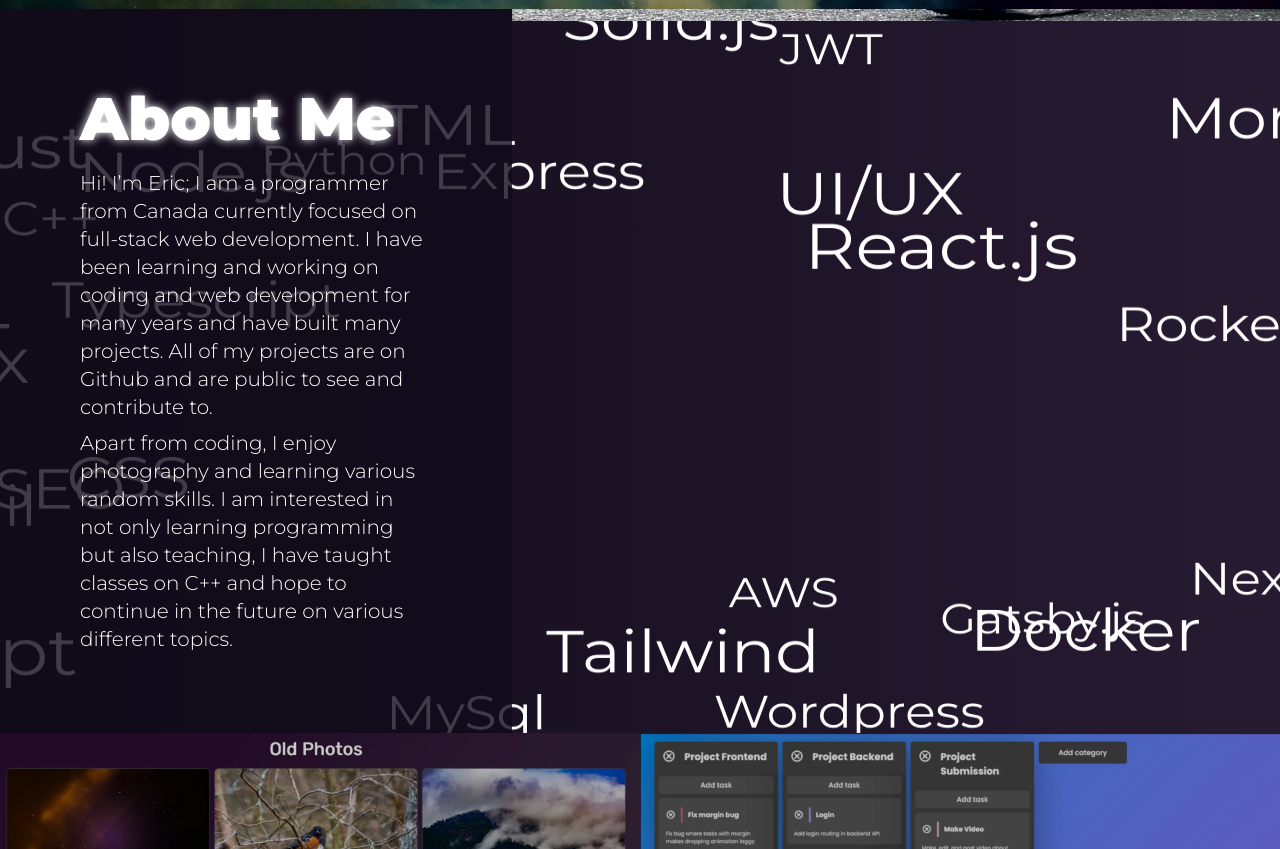
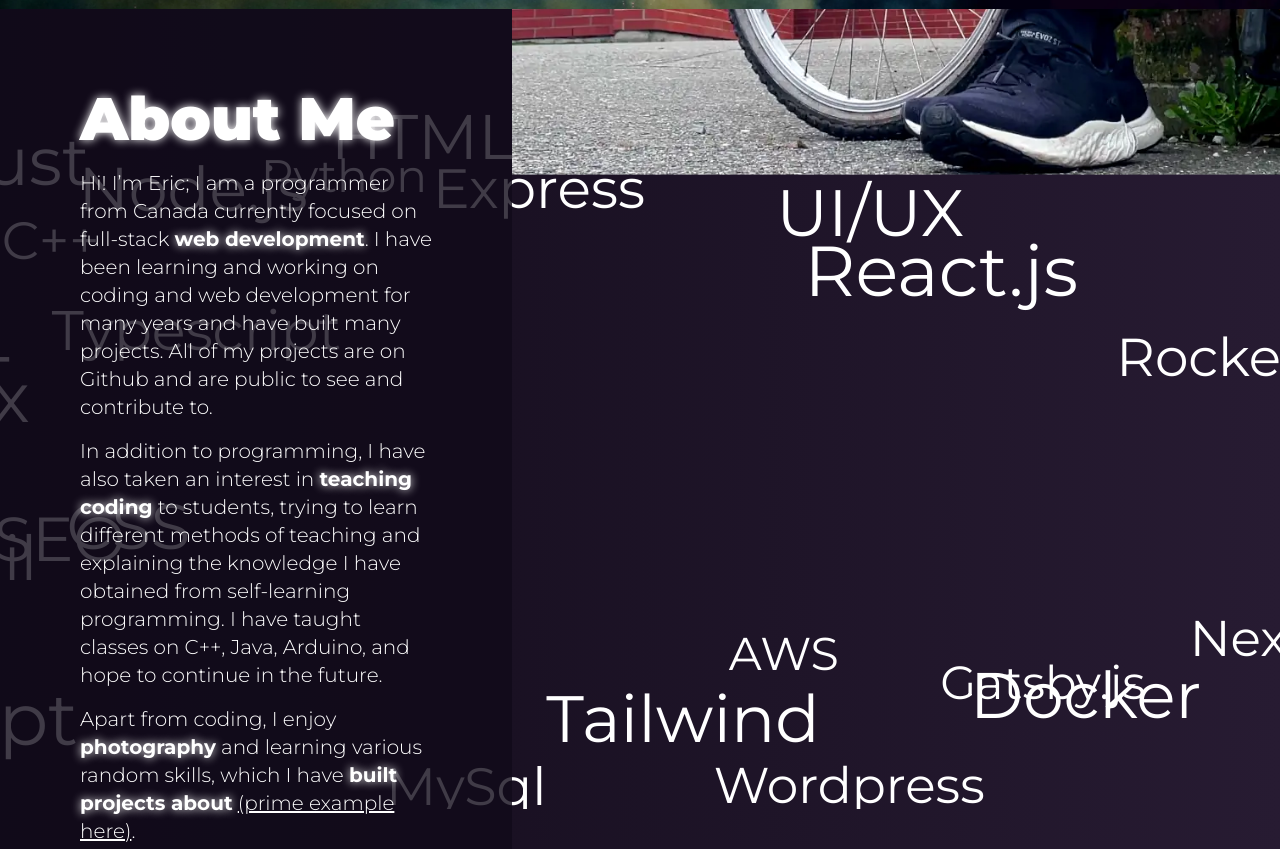
Before and after one commit to NycRat/nycrat.github.io, a Next.js app: page / in a window 1280 px wide. Shown: the part 791-1640 px from the top of the page. Built offline with nearby package versions, Linux system fonts and the light colour scheme.

Commit message:
feat: rewrote about me

```diff
--- a/components/about.tsx
+++ b/components/about.tsx
@@ -1,8 +1,13 @@
-import { useEffect, useRef } from "react";
+import { ReactNode, useEffect, useRef } from "react";
 import Me from "@/public/me.webp";
 import Image from "next/image";
 import Page from "@/components/page";
 import WordCloud from "@/components/wordCloud";
+import Link from "next/link";
+
+function HL({ children }: { children?: ReactNode }) {
+  return <span className="font-bold glo">{children}</span>;
+}
 
 export default function AboutSection() {
   const parallaxImg = useRef(null);
@@ -36,20 +41,35 @@
       </div>
 
       <div className="z-10 col-span-2">
-        <div className="bg-bg3 xl:p-20 md:p-10 p-6 font-light bg-opacity-80">
+        <div className="bg-bg3 xl:p-20 md:p-10 p-6 font-light bg-opacity-80 text-xl space-y-4">
           <h2 className="text-6xl mb-5 font-black glo">About Me</h2>
-          <div className="text-xl">
+
+          <div>
             Hi! I&rsquo;m Eric; I am a programmer from Canada currently focused
-            on full-stack web development. I have been learning and working on
-            coding and web development for many years and have built many
-            projects. All of my projects are on Github and are public to see and
-            contribute to.
+            on full-stack <HL>web development</HL>. I have been learning and
+            working on coding and web development for many years and have built
+            many projects. All of my projects are on Github and are public to
+            see and contribute to.
           </div>
-          <div className="mt-2 text-xl">
-            Apart from coding, I enjoy photography and learning various random
-            skills. I am interested in not only learning programming but also
-            teaching, I have taught classes on C++ and hope to continue in the
-            future on various different topics.
+
+          <div>
+            In addition to programming, I have also taken an interest in{" "}
+            <HL>teaching coding</HL> to students, trying to learn different
+            methods of teaching and explaining the knowledge I have obtained
+            from self-learning programming. I have taught classes on C++, Java,
+            Arduino, and hope to continue in the future.
+          </div>
+
+          <div>
+            Apart from coding, I enjoy <HL>photography</HL> and learning various
+            random skills, which I have <HL>built projects about</HL>{" "}
+            <Link
+              href="https://nycrat.github.io/doomsday-rule-practice"
+              className="underline"
+            >
+              (prime example here)
+            </Link>
+            .
           </div>
         </div>
       </div>
--- a/components/page.tsx
+++ b/components/page.tsx
@@ -10,7 +10,7 @@
   id?: string;
 }) {
   return (
-    <section className={"min-h-[calc(100svh-80px)] " + className} id={id}>
+    <section className={"md:min-h-[calc(100svh-80px)] " + className} id={id}>
       {children}
     </section>
   );
```
